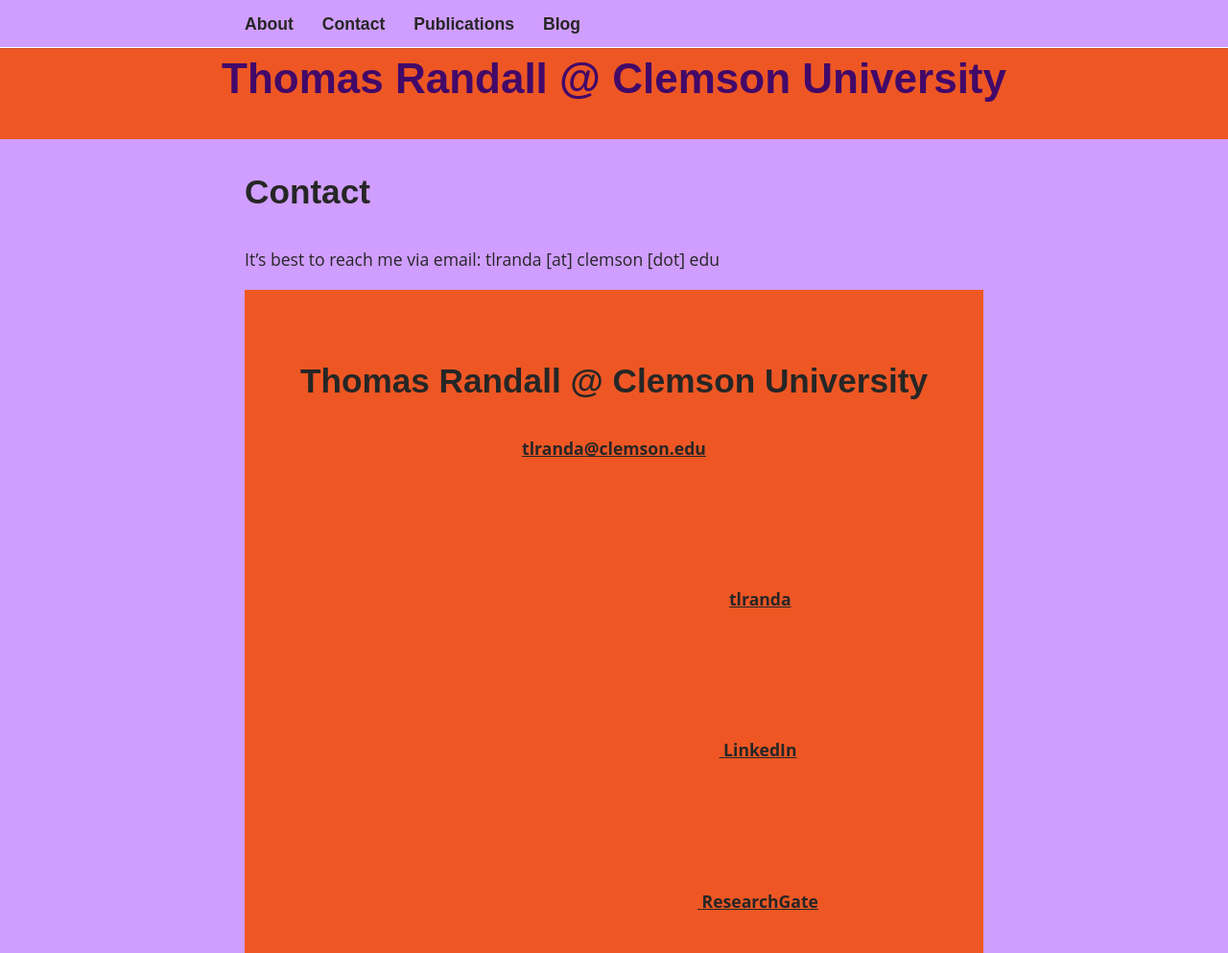
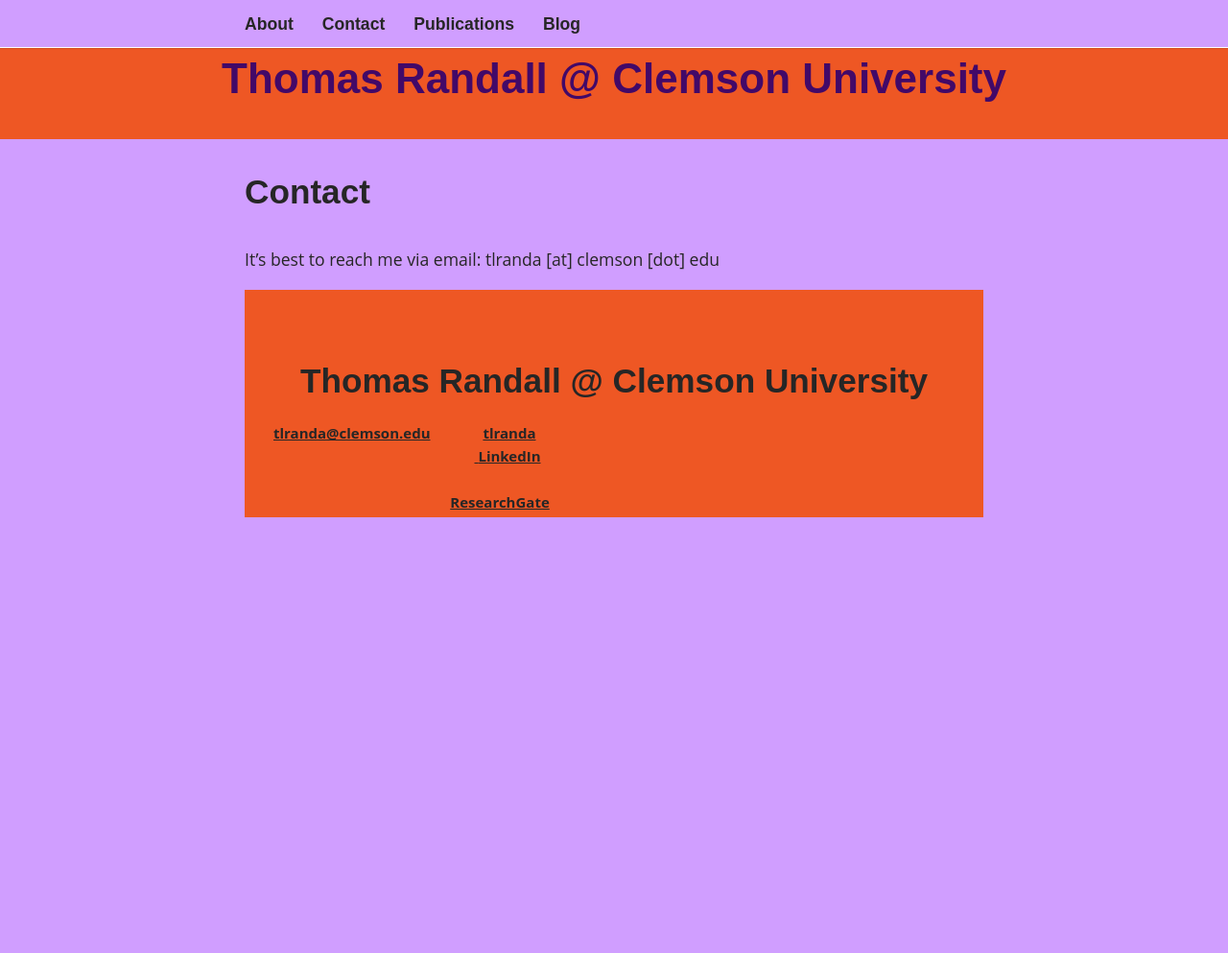
Before and after one commit to tlranda/tlranda.github.io, a Jekyll site: the page built from _pages/02_CONTACT.MD, in a window 1280 px wide and 993 px high. Shown: the whole window at 96% size. Built offline with Jekyll 4.4.1, drawn with Linux system fonts in a browser that asks for light colours.

Commit message:
Fix footer and main landing page

```diff
--- a/_config.yml
+++ b/_config.yml
@@ -23,7 +23,7 @@
 #twitter_username: jekyllrb
 github_username:  tlranda
 linkedin_username: thomas-l-randall
-researchgate_uesrname: Thomas-Randall-5
+researchgate_username: Thomas-Randall-5
 
 # Build settings
 markdown: kramdown
--- a/_sass/_layout.scss
+++ b/_sass/_layout.scss
@@ -7,9 +7,7 @@
   line-height: 1.6;
   -webkit-font-smoothing: antialiased;
 }
-h1,
-h2,
-h3 {
+h1, h2, h3 {
   font-weight: 600;
   color: $heading-font-color;
   font-family: $heading-font;
@@ -27,8 +25,7 @@
 h2 {
   font-size: 2em;
 }
-a,
-a:visited {
+a, a:visited {
   color: $link-color;
   text-decoration: underline;
   font-weight: bold;
@@ -42,21 +39,6 @@
   margin: 0;
   padding: 0;
 }
-header {
-  background: $header;
-  // padding: 0px 15px;
-  text-align: center;
-  margin-top: 20px;
-  // height: 20vh;
-  display: flex;
-  justify-content: center;
-  align-items: center;
-}
-main {
-  padding: 0 15px;
-  max-width: $content-width;
-  margin: 0 auto;
-}
 time {
   color: $main-font-color;
 }
@@ -64,8 +46,6 @@
   max-width: $content-width;
   margin: 0 auto;
 }
-
-/* Aside */
 
 aside {
   position: fixed;
@@ -110,8 +90,57 @@
 	}
   }
 }
+header {
+  background: $header;
+  // padding: 0px 15px;
+  text-align: center;
+  margin-top: 20px;
+  // height: 20vh;
+  display: flex;
+  justify-content: center;
+  align-items: center;
+}
+main {
+  padding: 0 15px;
+  max-width: $content-width;
+  margin: 0 auto;
+}
 footer {
   background: $header;
   text-align: center;
-  padding: 40px;
+  border-top: 1px;
+  padding: 40px 0 100px;
+  .wrapper {
+    max-width: calc( $content-width - (30px*2));
+	margin-right: auto;
+	margin-left: auto;
+	padding-right: 30px;
+	padding-left: 30px;
+  }
+  .footer-heading {
+    // font-size: 10px;
+	margin-bottom: 15px;
+  }
+  .footer-col-wrapper {
+    font-size: 15px;
+	margin-left: -15px;
+  }
+  .footer-col {
+    float: left;
+	margin-bottom: 15px;
+	padding-left: 15px;
+  }
+  .footer-col-1 {
+    width: calc(35%-(30px/2));
+  }
+  .footer-col-2 {
+  	width: calc(20% - (30px/2));
+  }
+  .svg-icon {
+    width: 16px;
+	height: 16px;
+	display: inline-block;
+	// padding-right: 5px;
+	vertical-align: text-top;
+  }
 }
```
Also changed, not shown: index.md (+4 -10 lines).
